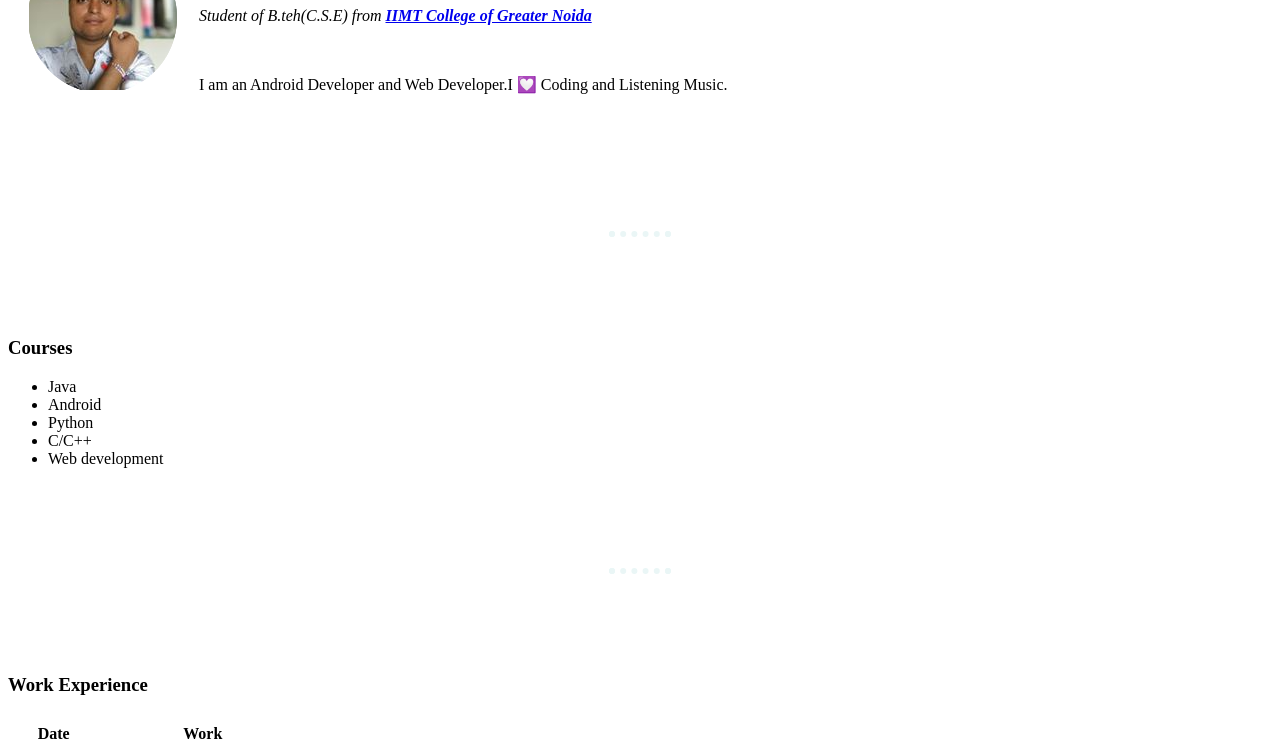
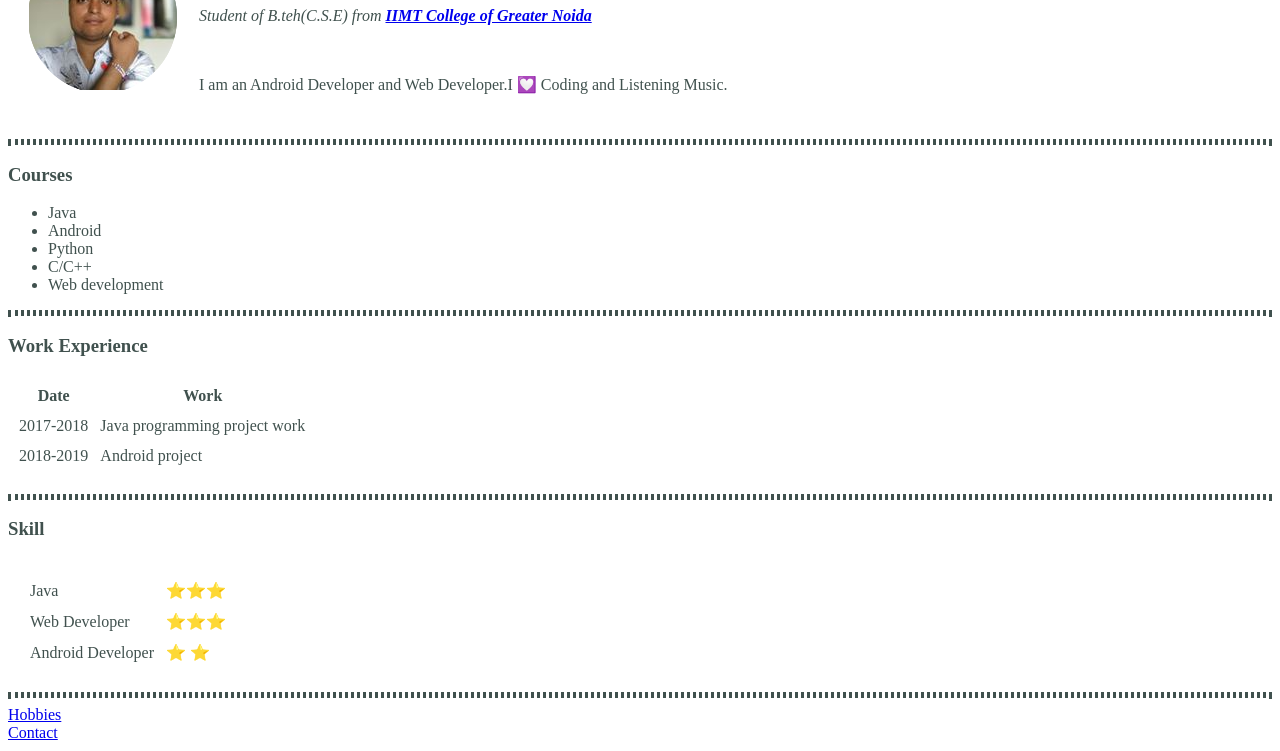
Before and after one commit to NishuSingh877/cv, a plain HTML site: page index.html in a window 1280 px wide. Shown: the part 102-853 px from the top of the page. Drawn offline with Linux system fonts and the light colour scheme.

Commit message:
Update index.html

```diff
--- a/index.html
+++ b/index.html
@@ -11,11 +11,12 @@
 
   <style>
     hr{
-  border: dotted #EAF6F6 6px;
-  border-bottom: none;
-  width: 4%;
-  margin: 100px auto;
+  border: dotted;
+
 }
+    body{
+      color:#40514E;
+    }
 
 
 
```
